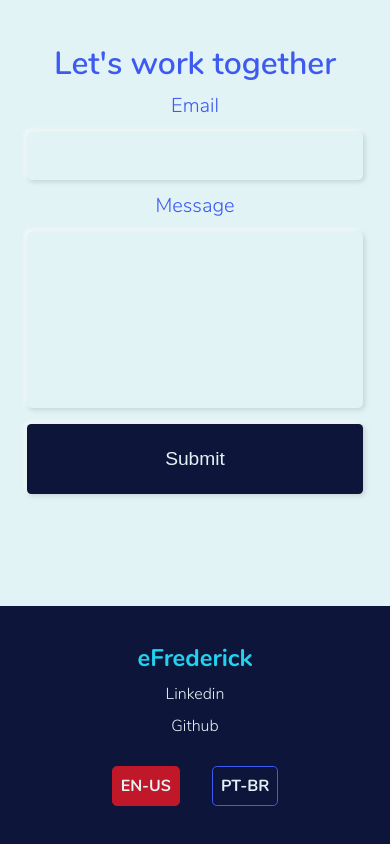
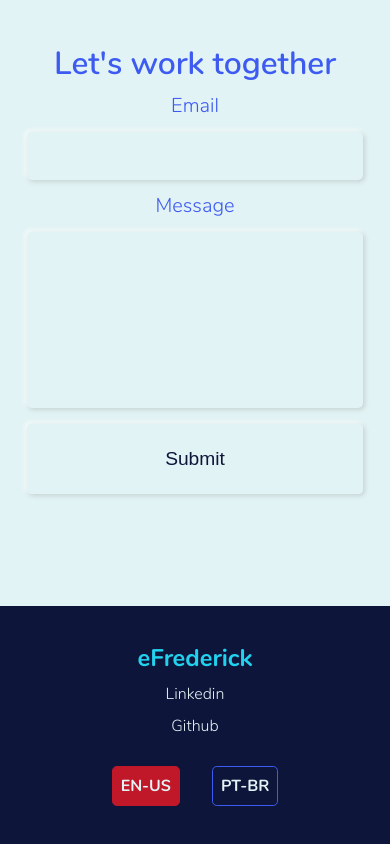
Before and after one commit to pepeyen/efrederick, a React (Create React App) app: page / in a window 390 px wide. Shown: the part 4547-5391 px from the top of the page. Built offline with nearby package versions, Linux system fonts and the light colour scheme; the HTML template or start-up script is replaced by a standard one; a web font is replaced by a local one.

Commit message:
Minor Form mobile design update

```diff
--- a/src/assets/sass/views/_contact.scss
+++ b/src/assets/sass/views/_contact.scss
@@ -51,8 +51,8 @@ $darkBlue : #0e153a;
             -ms-user-select: none;
             user-select: none;
 
-            color: $white;
-            background-color: $darkBlue;
+            color: $darkBlue;
+            background-color: transparent;
             border-radius: .5vh;
             border: none;
             font-size: 1.2rem;
@@ -97,8 +97,6 @@ $darkBlue : #0e153a;
             }
             &-button{
                 font-family: "Nunito-Light";
-                color: $darkBlue;
-                background-color: transparent;
                 font-size: 2vh;
                 min-width: 20vh;
                 padding: 1vh;
```
